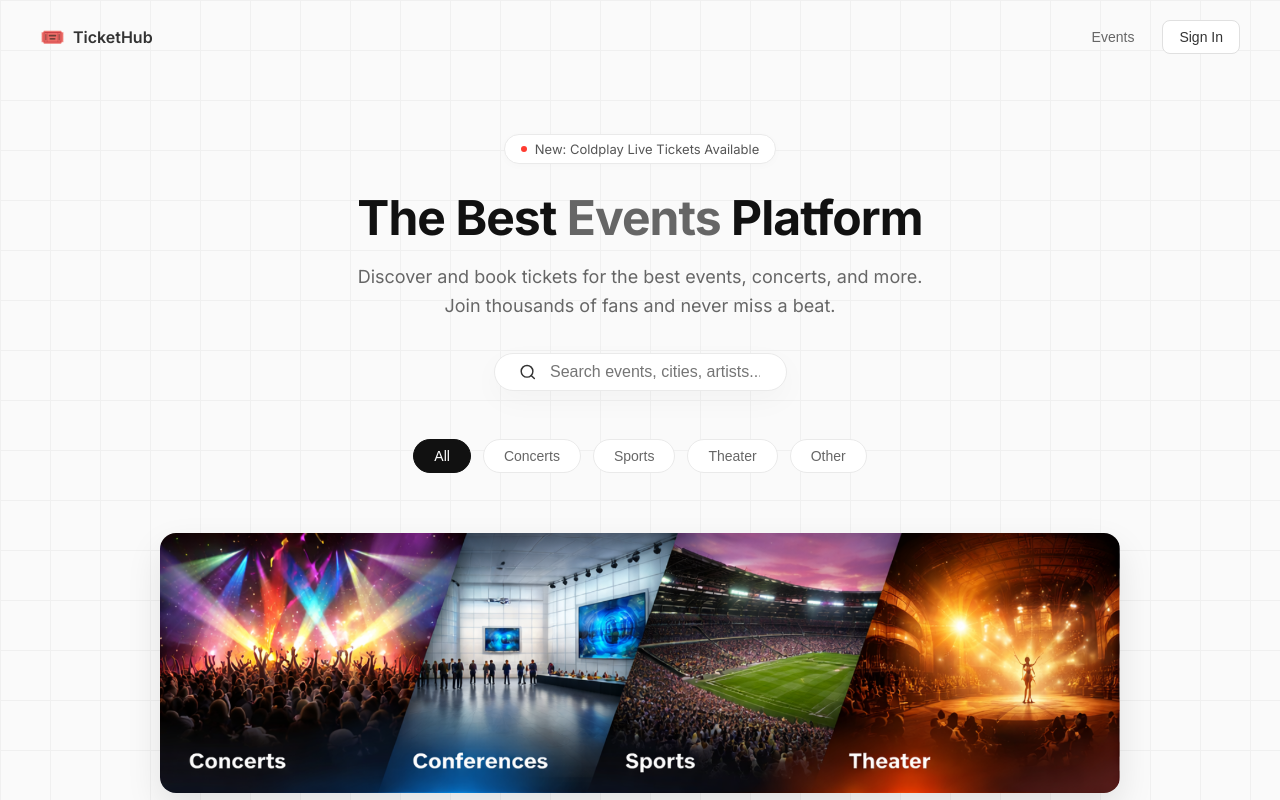
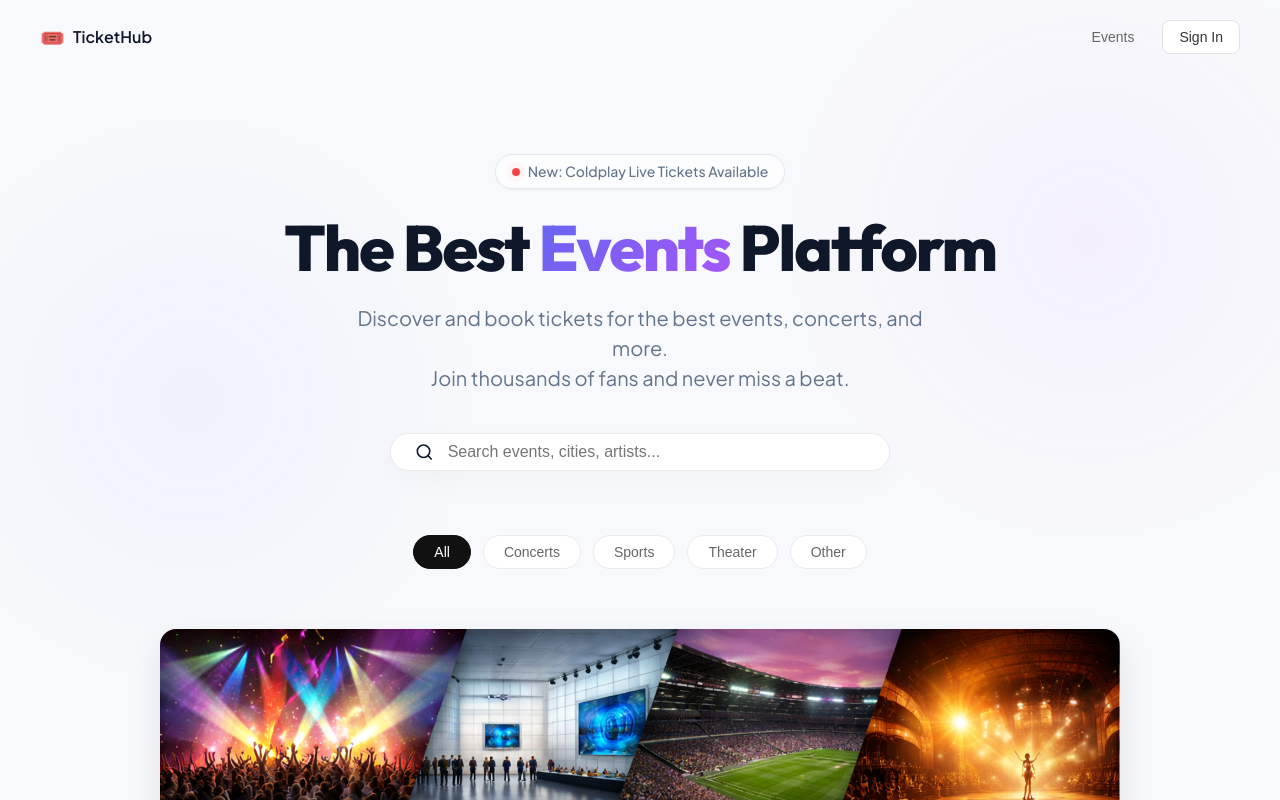
Before and after one commit to Ashjha75/ticketing-system, an Angular app in the folder ticketing-system-ui/: page /events in a window 1280 px wide. Shown: the top 800 px of the page. Built offline with nearby package versions, Linux system fonts and the light colour scheme; no server answers.

Commit message:
Refine event detail meta styles
Increase gaps and tighten typography for meta items
Shrink icon size and replace container background with bottom border

```diff
--- a/ticketing-system-ui/src/index.html
+++ b/ticketing-system-ui/src/index.html
@@ -6,6 +6,9 @@
   <base href="/">
   <meta name="viewport" content="width=device-width, initial-scale=1">
   <link rel="icon" type="image/x-icon" href="favicon.ico">
+  <link rel="preconnect" href="https://fonts.googleapis.com">
+  <link rel="preconnect" href="https://fonts.gstatic.com" crossorigin>
+  <link href="https://fonts.googleapis.com/css2?family=Outfit:wght@300;400;500;600;700;800&family=Plus+Jakarta+Sans:wght@400;500;600;700&display=swap" rel="stylesheet">
 </head>
 <body>
   <app-root></app-root>
--- a/ticketing-system-ui/src/styles.css
+++ b/ticketing-system-ui/src/styles.css
@@ -1,28 +1,60 @@
-@import url('https://fonts.googleapis.com/css2?family=Inter:wght@400;500;600;700&display=swap');
+:root {
+  /* Premium Light Mode Palette */
+  --bg-primary: #f8f9fc;
+  --bg-secondary: #ffffff;
+  --text-primary: #0f172a;
+  --text-secondary: #64748b;
+  --accent-color: #6366f1; /* Indigo */
+  --accent-hover: #4f46e5;
+  --accent-gradient: linear-gradient(135deg, #6366f1 0%, #a855f7 100%);
+  --success: #10b981;
+  --error: #ef4444;
+  --border-color: #e2e8f0;
 
-body {
-  margin: 0;
-  font-family: 'Inter', sans-serif;
-  background-color: #fafafa;
-  color: #333;
-}
+  /* Font Families */
+  --font-heading: 'Outfit', sans-serif;
+  --font-body: 'Plus Jakarta Sans', sans-serif;
 
-/* Background grid pattern */
-body::before {
-  content: "";
-  position: absolute;
-  top: 0;
-  left: 0;
-  right: 0;
-  bottom: 0;
-  background-image: linear-gradient(to right, #f0f0f0 1px, transparent 1px),
-                    linear-gradient(to bottom, #f0f0f0 1px, transparent 1px);
-  background-size: 50px 50px;
-  z-index: -1;
+  /* Shadows */
+  --shadow-sm: 0 1px 2px 0 rgb(0 0 0 / 0.05);
+  --shadow-md: 0 4px 6px -1px rgb(0 0 0 / 0.1), 0 2px 4px -2px rgb(0 0 0 / 0.1);
+  --shadow-lg: 0 10px 15px -3px rgb(0 0 0 / 0.1), 0 4px 6px -4px rgb(0 0 0 / 0.1);
+  --shadow-glow: 0 0 20px rgba(99, 102, 241, 0.3);
 }
 
 * {
   box-sizing: border-box;
+}
+
+body {
+  margin: 0;
+  font-family: var(--font-body);
+  background-color: var(--bg-primary);
+  color: var(--text-primary);
+  -webkit-font-smoothing: antialiased;
+  -moz-osx-font-smoothing: grayscale;
+  line-height: 1.5;
+}
+
+/* Dynamic background */
+body::before {
+  content: "";
+  position: fixed;
+  top: 0;
+  left: 0;
+  width: 100vw;
+  height: 100vh;
+  background-image:
+    radial-gradient(circle at 15% 50%, rgba(99, 102, 241, 0.05), transparent 25%),
+    radial-gradient(circle at 85% 30%, rgba(168, 85, 247, 0.05), transparent 25%);
+  z-index: -1;
+  pointer-events: none;
+}
+
+h1, h2, h3, h4, h5, h6 {
+  font-family: var(--font-heading);
+  margin-top: 0;
+  color: var(--text-primary);
 }
 
 .hero {
@@ -30,7 +62,7 @@ body::before {
   flex-direction: column;
   align-items: center;
   text-align: center;
-  padding: 60px 20px;
+  padding: 80px 20px;
   max-width: 1000px;
   margin: 0 auto;
 }
@@ -39,46 +71,68 @@ body::before {
   display: inline-flex;
   align-items: center;
   gap: 8px;
-  background-color: white;
-  border: 1px solid #eaeaea;
-  border-radius: 20px;
+  background: rgba(255, 255, 255, 0.6);
+  backdrop-filter: blur(8px);
+  border: 1px solid var(--border-color);
+  border-radius: 9999px;
   padding: 6px 16px;
-  font-size: 13px;
-  color: #555;
+  font-size: 14px;
+  font-weight: 500;
+  color: var(--text-secondary);
   margin-bottom: 24px;
-  box-shadow: 0 2px 8px rgba(0,0,0,0.02);
+  box-shadow: var(--shadow-sm);
+  transition: transform 0.3s ease;
+}
+
+.pill:hover {
+  transform: translateY(-2px);
 }
 
 .red-dot {
-  width: 6px;
-  height: 6px;
-  background-color: #ff3b30;
+  width: 8px;
+  height: 8px;
+  background-color: var(--error);
   border-radius: 50%;
+  box-shadow: 0 0 10px rgba(239, 68, 68, 0.5);
+  animation: pulse 2s infinite;
+}
+
+@keyframes pulse {
+  0% { transform: scale(0.95); box-shadow: 0 0 0 0 rgba(239, 68, 68, 0.7); }
+  70% { transform: scale(1); box-shadow: 0 0 0 6px rgba(239, 68, 68, 0); }
+  100% { transform: scale(0.95); box-shadow: 0 0 0 0 rgba(239, 68, 68, 0); }
 }
 
 .hero-title {
-  font-size: 48px;
+  font-size: 64px;
   font-weight: 800;
-  margin: 0 0 16px 0;
-  color: #111;
-  letter-spacing: -0.02em;
+  margin: 0 0 20px 0;
+  line-height: 1.1;
+  letter-spacing: -0.03em;
 }
 
 .hero-title span {
-  color: #666;
+  background: var(--accent-gradient);
+  -webkit-background-clip: text;
+  -webkit-text-fill-color: transparent;
+  background-clip: text;
+  color: transparent;
 }
 
 .hero-subtitle {
-  font-size: 18px;
-  color: #666;
-  line-height: 1.6;
-  margin: 0 0 32px 0;
+  font-size: 20px;
+  color: var(--text-secondary);
+  max-width: 600px;
+  margin: 0 0 40px 0;
+  font-family: var(--font-body);
 }
 
 .hero-buttons {
   display: flex;
   gap: 16px;
-  margin-bottom: 48px;
+  margin-bottom: 64px;
+  width: 100%;
+  justify-content: center;
 }
 
 .btn {
@@ -86,42 +140,67 @@ body::before {
   align-items: center;
   justify-content: center;
   gap: 8px;
-  padding: 12px 24px;
-  border-radius: 24px;
-  font-size: 15px;
-  font-weight: 500;
+  padding: 12px 28px;
+  border-radius: 9999px;
+  font-size: 16px;
+  font-weight: 600;
+  font-family: var(--font-body);
   cursor: pointer;
-  transition: all 0.2s;
+  transition: all 0.3s cubic-bezier(0.4, 0, 0.2, 1);
   border: none;
+  outline: none;
 }
 
 .btn-primary {
-  background-color: #111;
+  background: var(--accent-gradient);
   color: white;
+  box-shadow: var(--shadow-md);
 }
 
-.btn-primary:hover {
-  background-color: #333;
+.btn-primary:hover:not(:disabled) {
+  transform: translateY(-2px);
+  box-shadow: var(--shadow-glow);
+}
+
+.btn-primary:active:not(:disabled) {
+  transform: translateY(0);
 }
 
 .btn-secondary {
-  background-color: white;
-  color: #111;
-  border: 1px solid #ddd;
+  background-color: var(--bg-secondary);
+  color: var(--text-primary);
+  border: 1px solid var(--border-color);
+  box-shadow: var(--shadow-sm);
 }
 
 .btn-secondary:hover {
-  background-color: #f9f9f9;
+  background-color: var(--bg-primary);
+  border-color: var(--text-secondary);
+  transform: translateY(-2px);
+}
+
+.btn:disabled {
+  opacity: 0.6;
+  cursor: not-allowed;
+}
+
+.glass-panel {
+  background: rgba(255, 255, 255, 0.7);
+  backdrop-filter: blur(16px);
+  -webkit-backdrop-filter: blur(16px);
+  border: 1px solid rgba(255, 255, 255, 0.5);
+  box-shadow: var(--shadow-lg);
+  border-radius: 24px;
 }
 
 .error-card {
-  background-color: white;
-  border: 1px solid #eaeaea;
-  border-radius: 12px;
-  padding: 40px;
+  background-color: var(--bg-secondary);
+  border: 1px solid var(--border-color);
+  border-radius: 24px;
+  padding: 48px;
   width: 100%;
   max-width: 500px;
-  box-shadow: 0 10px 30px rgba(0,0,0,0.03);
+  box-shadow: var(--shadow-md);
   display: flex;
   flex-direction: column;
   align-items: center;
@@ -129,43 +208,37 @@ body::before {
 }
 
 .error-icon {
-  color: #ff3b30;
-  margin-bottom: 16px;
+  color: var(--error);
+  margin-bottom: 20px;
+  background: rgba(239, 68, 68, 0.1);
+  padding: 16px;
+  border-radius: 50%;
 }
 
 .error-card h2 {
-  font-size: 24px;
+  font-size: 28px;
   margin: 0 0 12px 0;
-  color: #111;
 }
 
 .error-card p {
-  font-size: 15px;
-  color: #666;
-  line-height: 1.5;
-  margin: 0 0 24px 0;
-}
-
-.btn-try-again {
-  padding: 10px 32px;
+  font-size: 16px;
+  color: var(--text-secondary);
+  margin: 0 0 32px 0;
 }
 
 /* Responsive adjustments */
-@media (max-width: 600px) {
+@media (max-width: 768px) {
   .hero-title {
-    font-size: 36px;
+    font-size: 48px;
   }
   .hero-subtitle {
-    font-size: 16px;
+    font-size: 18px;
   }
   .hero-buttons {
     flex-direction: column;
+    align-items: center;
+  }
+  .search-box {
     width: 100%;
   }
-  .btn {
-    width: 100%;
-  }
-  .error-card {
-    padding: 30px 20px;
-  }
 }
```
